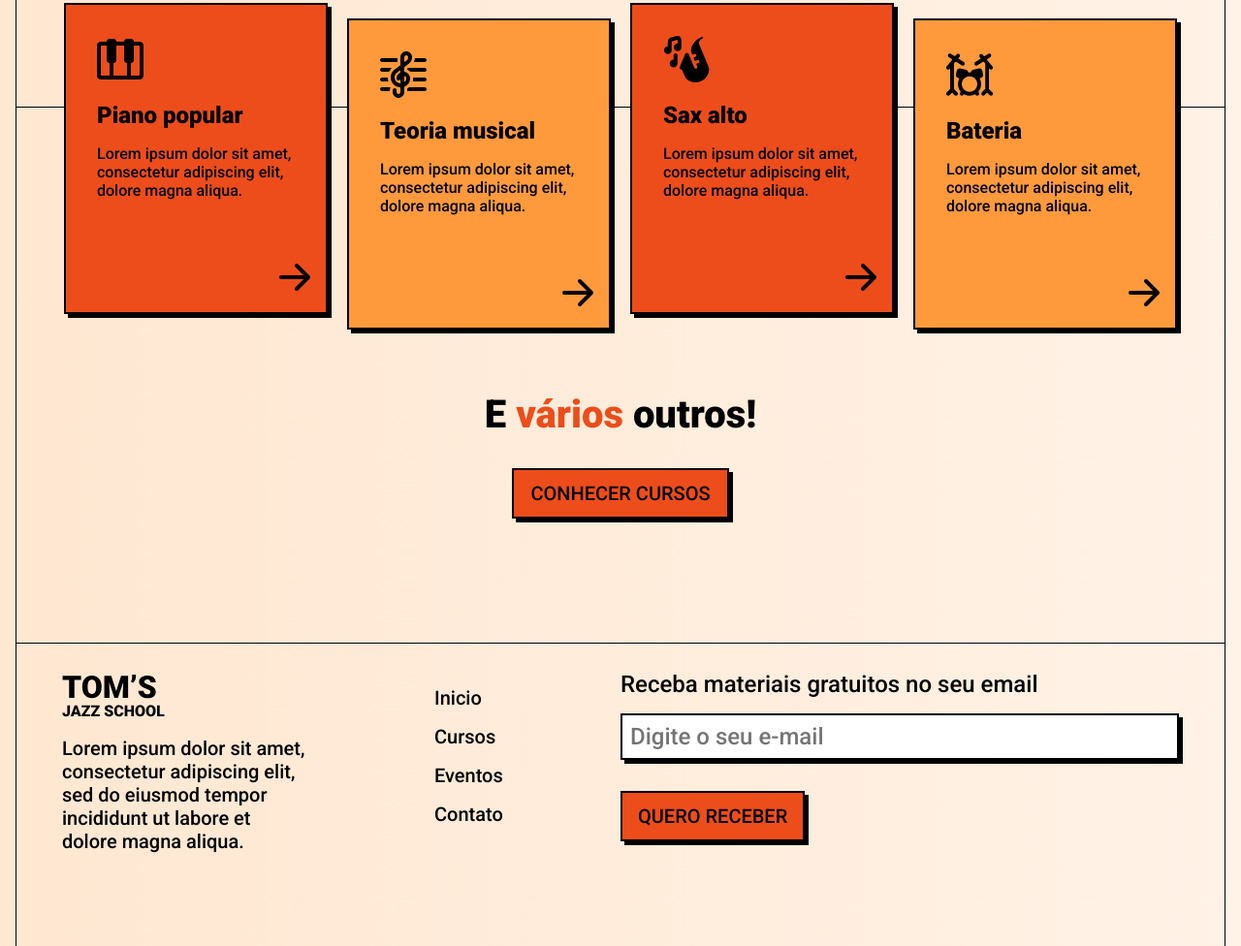
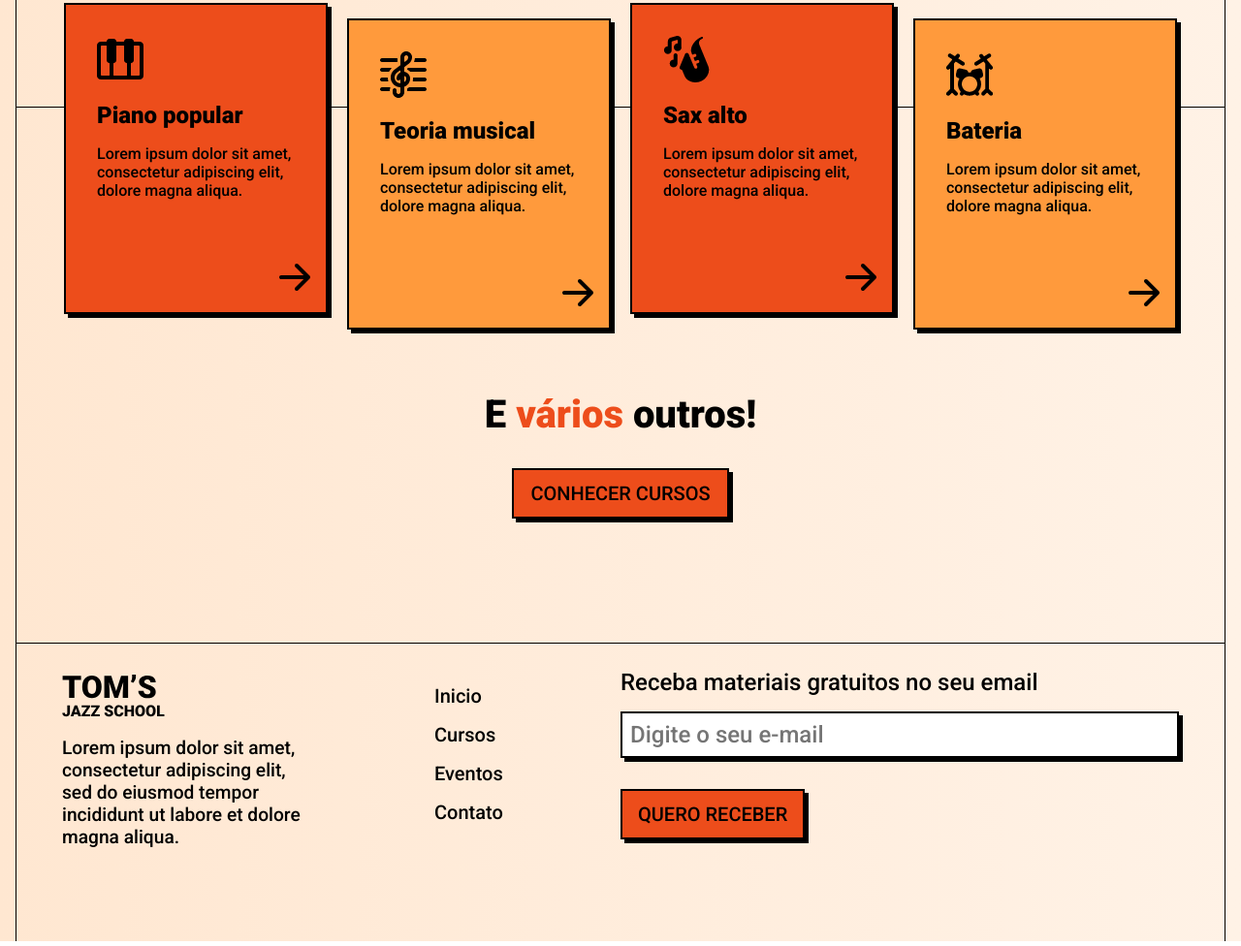
Before and after one commit to AndreiaOliveira7/LandingPage, a plain HTML site: page index.html in a window 1280 px wide. Shown: the part 840-1816 px from the top of the page at 97% size. Drawn offline with Linux system fonts and the light colour scheme.

Commit message:
alteraçãoNaFonte

```diff
--- a/style.css
+++ b/style.css
@@ -219,7 +219,7 @@ form input {
     flex: 2;
   }
   .column-about p {
-    font-size: 1.25rem;
+    font-size: 1.2rem;
     max-width: 16rem;
   }
   footer nav {
```
